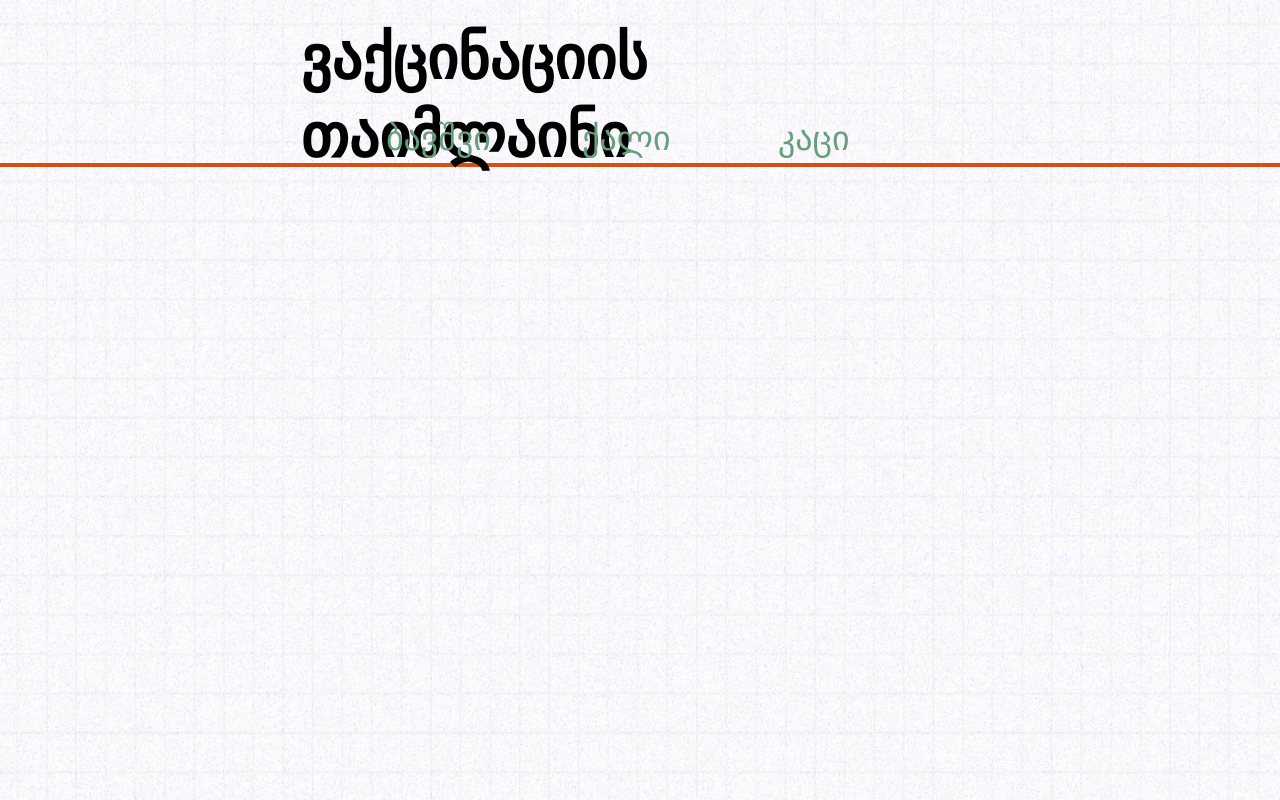
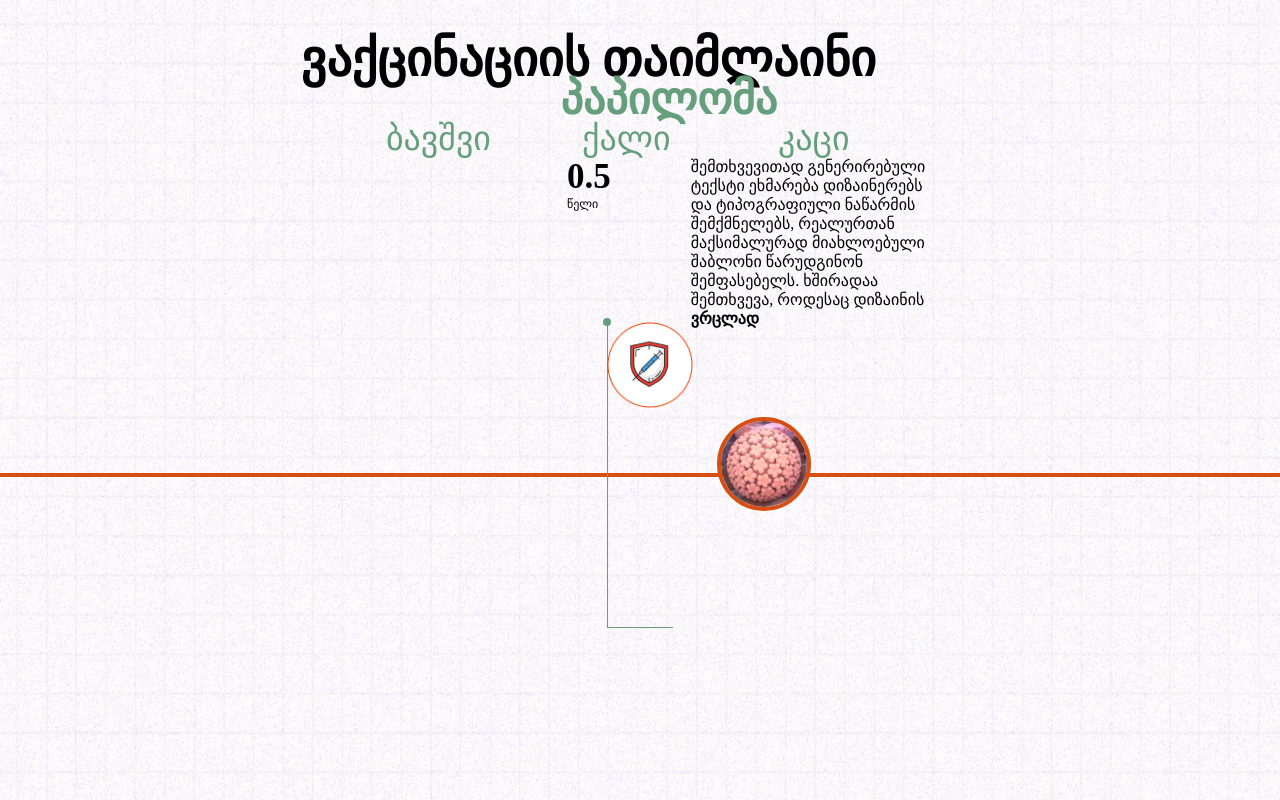
Before and after one commit to Giorgi014/10x, a plain HTML site: page 10x-vaccination-project/index.html in a window 1280 px wide. Drawn offline with Linux system fonts and the light colour scheme.

Commit message:
timeline-line

```diff
--- a/10x-vaccination-project/index.html
+++ b/10x-vaccination-project/index.html
@@ -19,8 +19,31 @@
           </ul>
         </nav>
       </header>
-      <section class="timeline">
-
+      <section class="timeline-line">
+        <section class="timeline">
+          <img src="./img/Group 48095443.png" alt="">
+          <div class="border">
+            <div class="dot"></div>
+          </div>
+          <h2>პაპილომა</h2>
+          <span>
+            <p class="age"><b>0.5</b> <br>წელი</p>
+            <p class="info">
+              შემთხვევითად გენერირებული
+              ტექსტი ეხმარება დიზაინერებს და
+              ტიპოგრაფიული ნაწარმის
+              შემქმნელებს, რეალურთან
+              მაქსიმალურად მიახლოებული
+              შაბლონი წარუდგინონ
+              შემფასებელს. ხშირადაა
+              შემთხვევა, როდესაც დიზაინის <br>
+              <a href="#">ვრცლად</a>
+            </p>
+          </span>
+          <div class="img">
+            <img src="./img/Rectangle (1).png" alt="">
+          </div>
+        </section>
       </section>
     </section>
   </body>
--- a/10x-vaccination-project/style.css
+++ b/10x-vaccination-project/style.css
@@ -4,6 +4,9 @@
 }
 
 .main-container{
+    display: flex;
+    justify-content: center;
+    align-items: center;
     position: relative;
     width: 100%;
     height: 100vh;
@@ -16,12 +19,15 @@
     top: 0;
     left: 0;
 }
+.main-container header{
+    position: absolute;
+    top: 0;
+}
 .main-container header h1{
-    margin: 0 auto;
     width: 679px;
     height: 78px;
     padding: 20px;
-    font-size: 60px;
+    font-size: 50px;
     line-height: 78px;
     color: rgba(0, 0, 0, 1);
 }
@@ -44,11 +50,93 @@
     text-decoration: none;
     color: rgba(101, 159, 124, 1);
 }
-.main-container .timeline{
+.main-container .timeline-line{
+    position: relative;
     display: flex;
     justify-content: center;
     align-items: center;
     width: 100%;
     height: 4px;
     background-color: rgba(215, 78, 18, 1);
+    margin-top: 150px;
 }
+.main-container .timeline-line .timeline{
+    position: absolute;
+    display: flex;
+    justify-content: center;
+    align-items: center;
+    /* width: 86px;
+    height: 86px; */
+    margin: 0 auto;
+    z-index: 1;
+}
+.main-container .timeline-line .timeline img{
+    position: absolute;
+    width: 86px;
+    height: 86px;
+}
+
+.main-container .timeline-line .timeline .border{
+    /* position: absolute; */
+    top: -160px;
+    left: 50%;
+    width: 65px;
+    height: 305px;
+    border-left: 1px solid #659F7C;
+    border-bottom: 1px solid #659F7C;
+    z-index: -2;
+}
+.main-container .timeline-line .timeline .border .dot{
+    position: absolute;
+    top: -4px;
+    left: -4.5px;
+    width: 8px;
+    height: 8px;
+    border-radius: 50%;
+    background-color: #659F7C;
+}
+.main-container .timeline-line .timeline h2{
+    position: absolute;
+    top: -249px;
+    width: 159px;
+    height: 45px;
+    font-size: 44px;
+    color: #659F7C;
+}
+.main-container .timeline-line .timeline span{
+    position: absolute;
+    display: flex;
+    gap: 80px;
+    top: -165px;
+    left: -40px;
+    width: 370px;
+    height: 165px;
+}
+.main-container .timeline-line .timeline .age b{
+    width: 49px;
+    height: 43px;
+    font-size: 35px;
+    color: #000000;
+}
+.main-container .timeline-line .timeline .age{
+    font-size: 12px;
+    color: #000000;
+}
+.main-container .timeline-line .timeline .info{
+    width: 250px;
+    height: 165px;
+    font-size: 16px;
+    color: #000000;
+}
+.main-container .timeline-line .timeline .info a{
+    font-size: 16px;
+    color: #000000;
+    text-decoration: none;
+    font-weight: bold;
+}
+.main-container .timeline-line .timeline .img img{
+    top: 95px;
+    left: 110px;
+    border-radius: 50%;
+    border: 4px solid #D74E12;
+}
```
